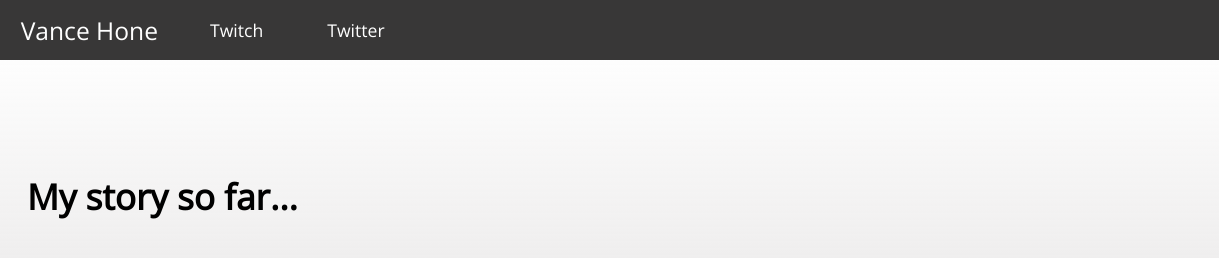
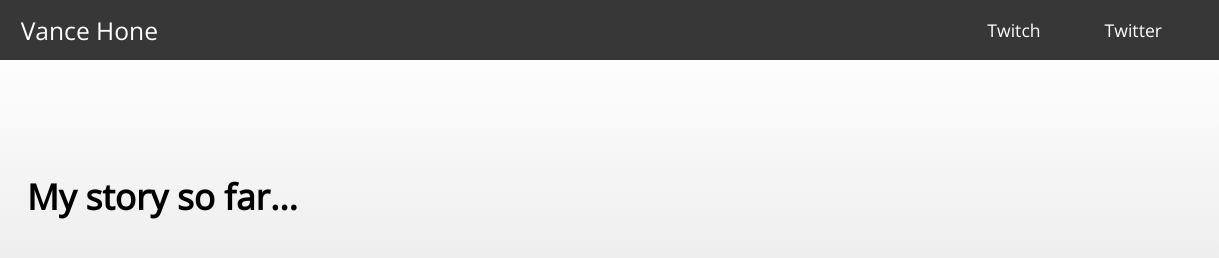
Before and after one commit to Fletchlock/portfolio-vance-hone, a plain HTML site: page index.html in a window 1280 px wide. Shown: the top 258 px of the page, 61-1280 px from the left. Drawn offline with nearby package versions, Linux system fonts and the light colour scheme.

Commit message:
Add files via upload

```diff
--- a/index.html
+++ b/index.html
@@ -16,7 +16,7 @@
 			<img class="avatar" src="images/fletch.PNG" alt="Fletchlock">
 		</div>
 			<a class="logoname" href="#">Vance Hone</a>
-		  	<a class="nav-link" href="https://www.twitch.tv/fletchlockgaming" target="_blank">Twitch</a>
+		  	<a class="nav-link push" href="https://www.twitch.tv/fletchlockgaming" target="_blank">Twitch</a>
 	  		<a class="nav-link" href="https://twitter.com/HoneVance" target="_blank">Twitter</a>
 	</nav>
 	<div class="myStory">
--- a/style.css
+++ b/style.css
@@ -38,18 +38,27 @@ p {
 
 .nav-link {
 	display: flex;
-	padding: 12px;
-	margin-left: 40px;
+	padding: 6px 10px;
+	margin-right: 40px;
 	transition: 0.3s ease;
 	color: #fff;
 	text-decoration: none;
 	border-radius: 6px;
+	border: 2px solid #383737;
 }
 
 .nav-link:hover {
 	font-weight: bold;
-	background-color: #FF4500;
+	background-color: #CD5824;
+	border: 2px solid #fff;
+	box-shadow: 3px 3px 3px #909090;
 }
+
+
+.push {
+	margin-left: auto;
+}
+
 
 .zoom-avatar-container {
 	position: relative;
```
